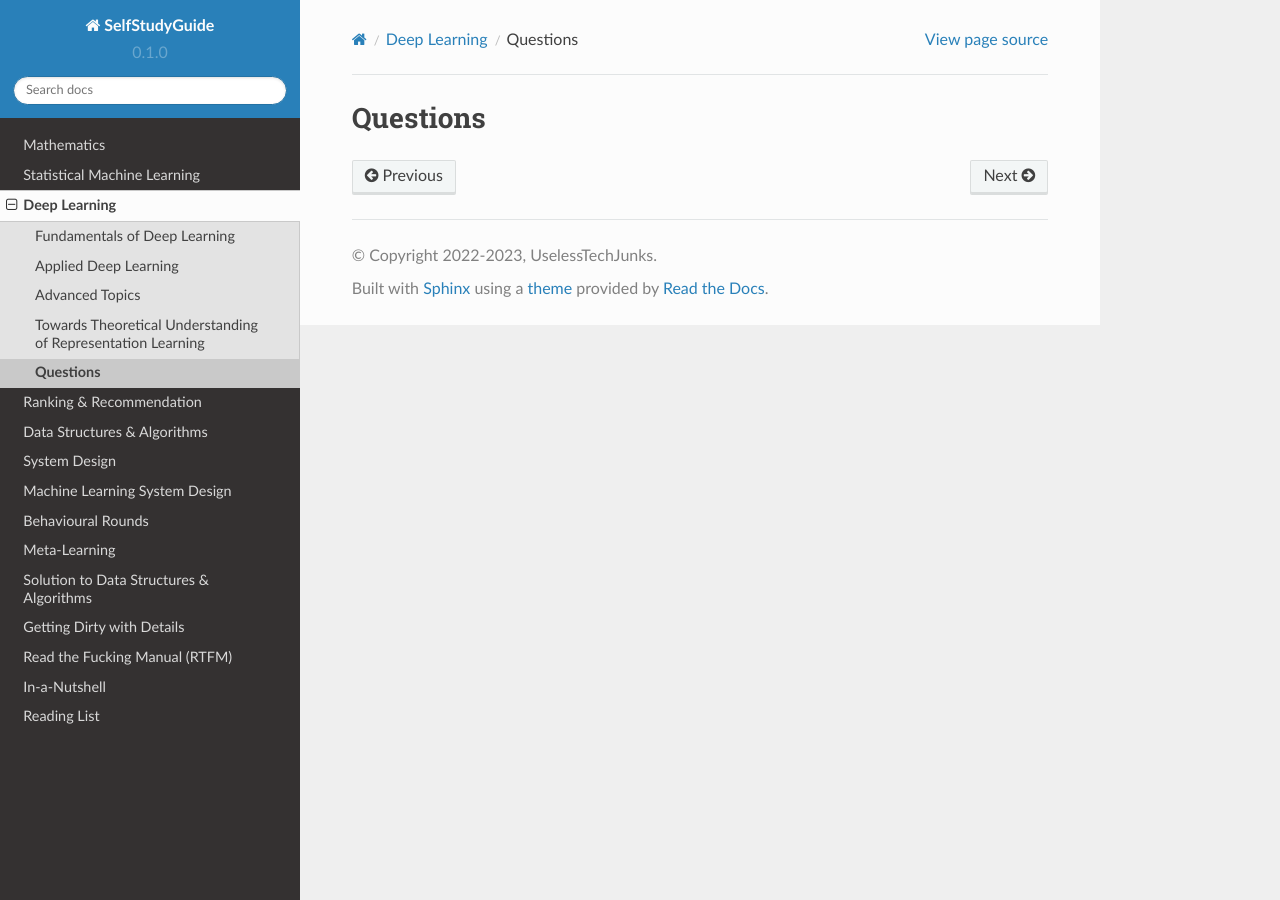
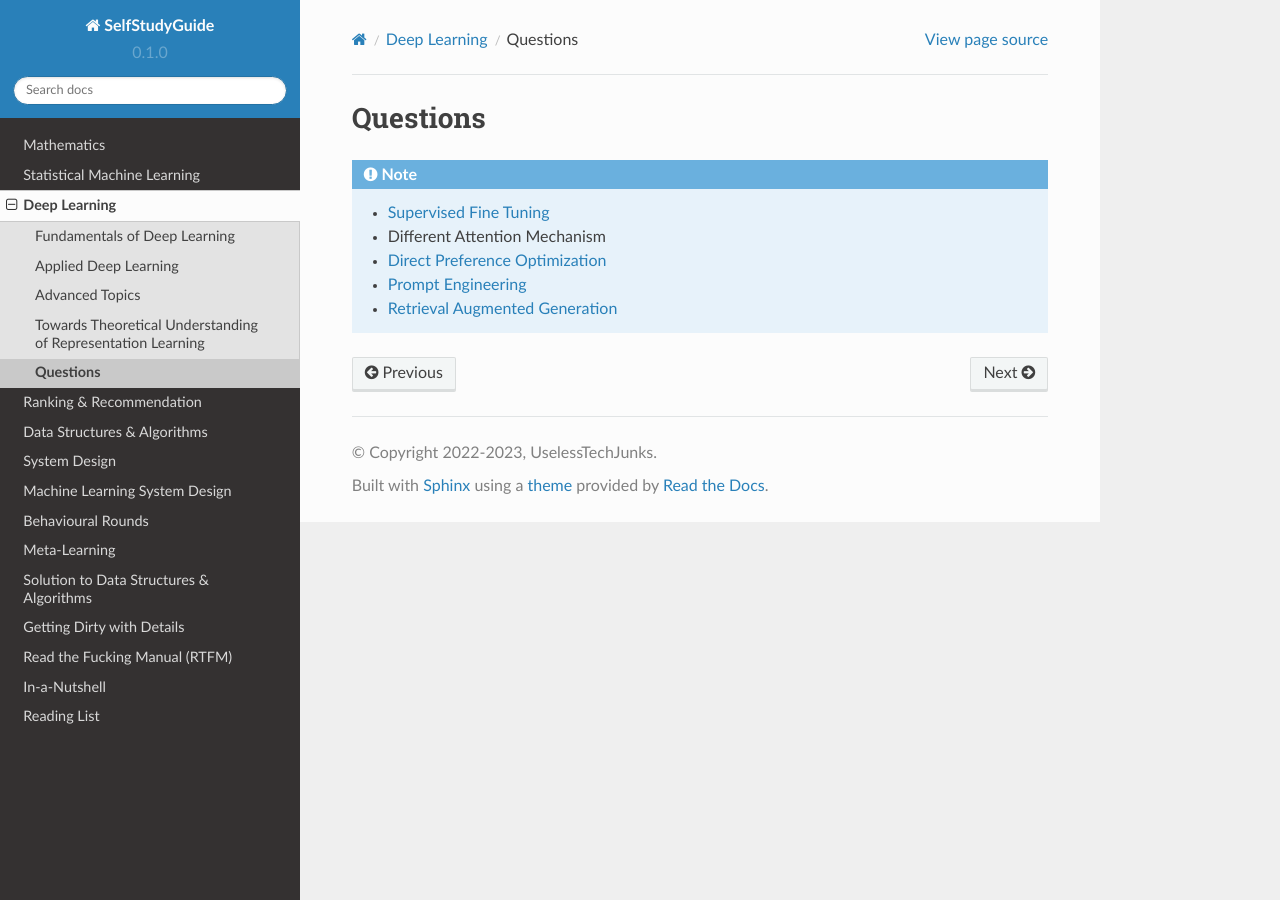
Before and after one commit to uselesstechjunks/leetcode, a Sphinx documentation site: the page built from docs/source/dl/qb.rst, in a window 1280 px wide. Built offline with Sphinx 7.4.7 and the Read the Docs theme 2.0.0, drawn with Linux system fonts in a browser that asks for light colours.

Commit message:
Update qb.rst

```diff
--- a/docs/source/dl/qb.rst
+++ b/docs/source/dl/qb.rst
@@ -1,3 +1,10 @@
 ############################################################################
 Questions
 ############################################################################
+
+.. note::
+	* `Supervised Fine Tuning <https://medium.com/mantisnlp/supervised-fine-tuning-customizing-llms-a2c1edbf22c3>`_
+	* Different Attention Mechanism
+	* `Direct Preference Optimization <https://arxiv.org/abs/2305.18290>`_
+	* `Prompt Engineering <https://www.promptingguide.ai/>`_
+	* `Retrieval Augmented Generation <https://arxiv.org/pdf/2005.11401>`_
```
